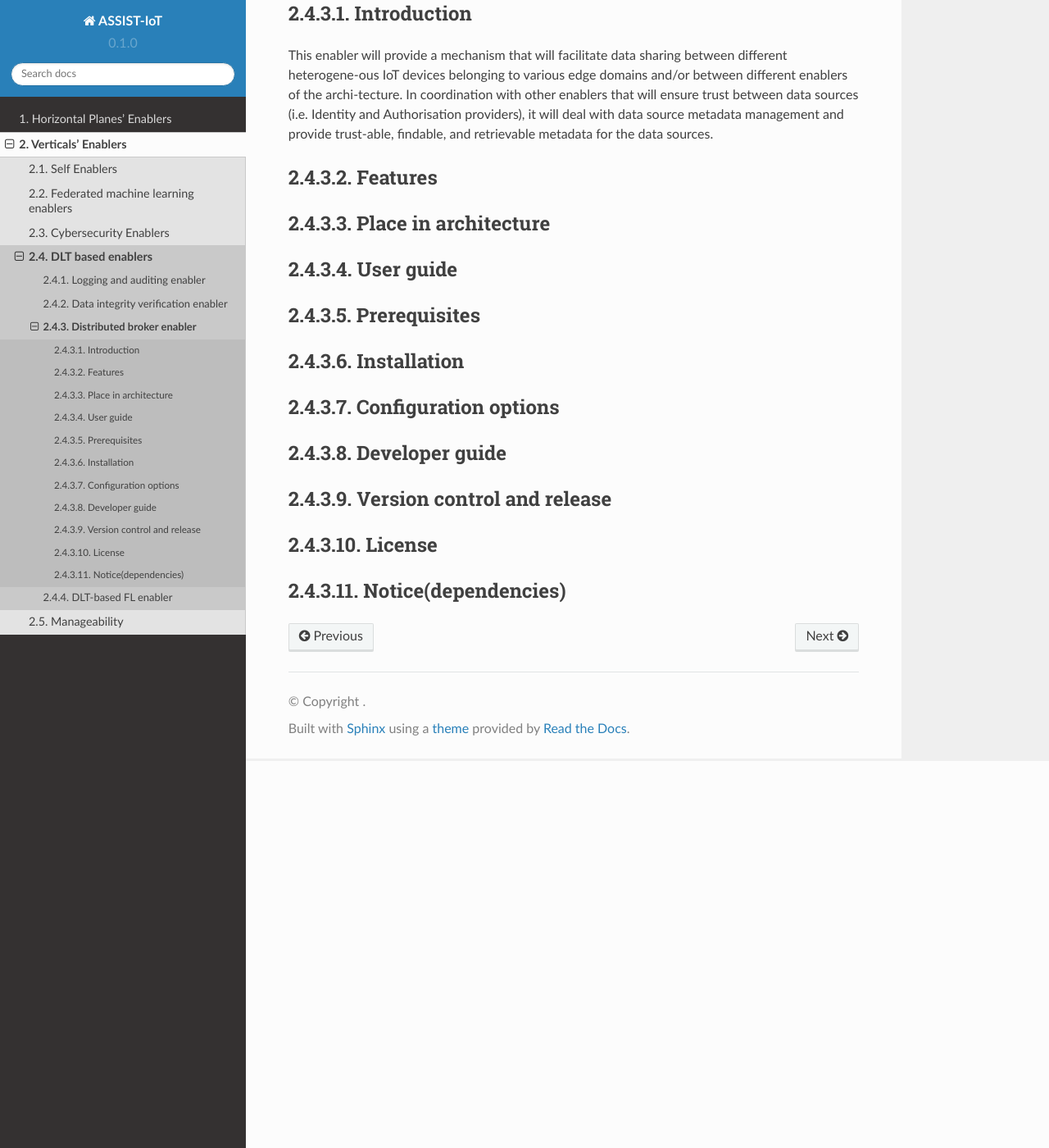
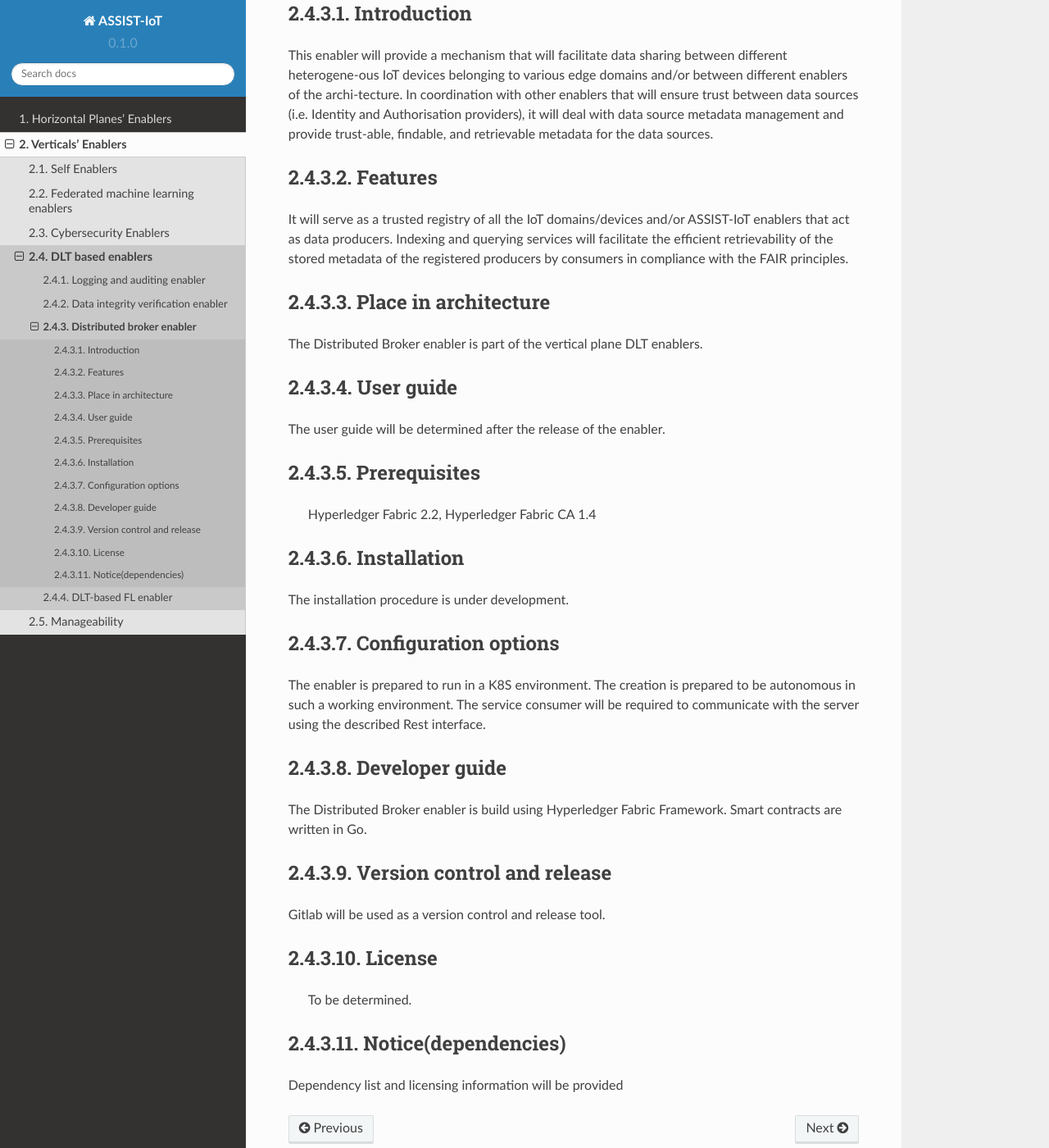
Before and after one commit to assist-iot/assist-iot-documentation, a Sphinx documentation site: the page built from docs/source/verticals/dlt/distributed_broker_enabler.rst, in a window 1280 px wide and 1400 px high, scrolled down 472 px. Shown: the whole window at 82% size. Built offline with Sphinx 7.4.7 and the Read the Docs theme 2.0.0, drawn with Linux system fonts in a browser that asks for light colours.

Commit message:
Update Distributed Broker Enabler wikis

```diff
--- a/docs/source/verticals/dlt/distributed_broker_enabler.rst
+++ b/docs/source/verticals/dlt/distributed_broker_enabler.rst
@@ -16,39 +16,50 @@ This enabler will provide a mechanism that will facilitate data sharing between
 ***************
 Features
 ***************
+It will serve as a trusted registry of all the IoT domains/devices and/or ASSIST-IoT enablers that act as data producers. Indexing and querying services will facilitate the efficient retrievability of the stored metadata of the registered producers by consumers in compliance with the FAIR principles.
 
 *********************
 Place in architecture
 *********************
+The Distributed Broker enabler is part of the vertical plane DLT enablers.
 
 ***************
 User guide
 ***************
+The user guide will be determined after the release of the enabler.
 
 ***************
 Prerequisites
 ***************
+ Hyperledger Fabric 2.2, Hyperledger Fabric CA 1.4
 
 ***************
 Installation
 ***************
+The installation procedure is under development.
 
 *********************
 Configuration options
 *********************
+The enabler is prepared to run in a K8S environment. The creation is prepared to be autonomous in such a working environment.
+The service consumer will be required to communicate with the server using the described Rest interface.
 
 ***************
 Developer guide
 ***************
+The Distributed Broker enabler is build using  Hyperledger Fabric Framework. Smart contracts are written in Go.
 
 ***************************
 Version control and release
 ***************************
+Gitlab will be used as a version control and release tool.
 
 ***************
 License
 ***************
+ To be determined.
 
 ********************
 Notice(dependencies)
 ********************
+Dependency list and licensing information will be provided
```
